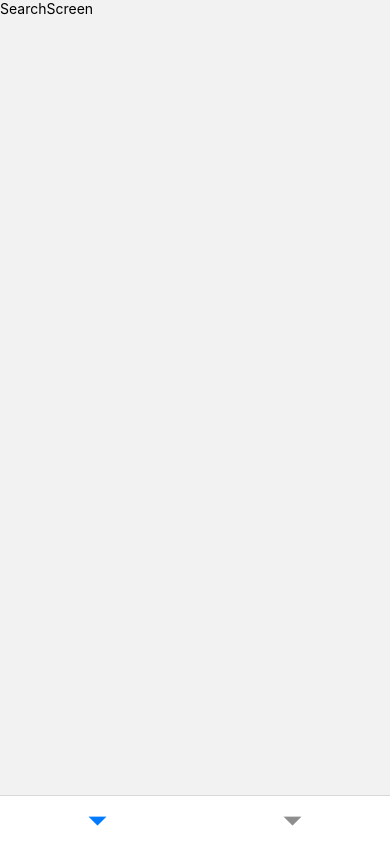
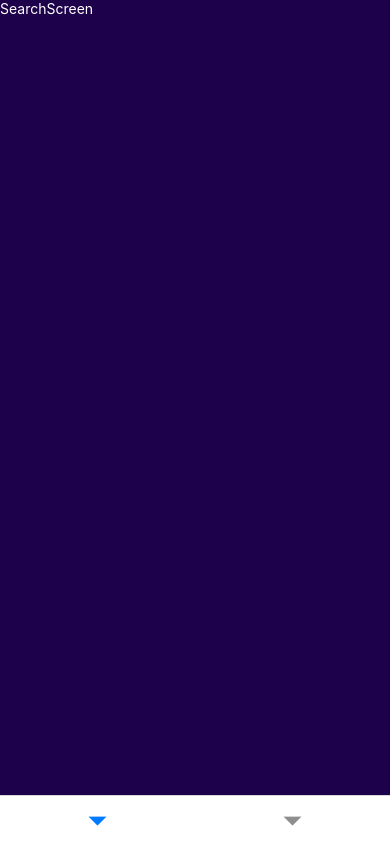
Before and after one commit to volchishka1/FlipTok, a React Native app: screen /MAIN_SCREEN in a window 390 px wide. Built offline with nearby package versions, Linux system fonts and the light colour scheme.

Commit message:
added style to SearchScreen

```diff
--- a/src/components/searchScreen/searchScreenComponent.tsx
+++ b/src/components/searchScreen/searchScreenComponent.tsx
@@ -4,8 +4,8 @@ import React from 'react';
 
 export const SearchScreenComponent = () => {
   return (
-    <View>
-      <Text>{'SearchScreen'}</Text>
+    <View style={{ backgroundColor: '#1d014b', flex: 1 }}>
+      <Text style={{ color: 'white' }}>{'SearchScreen'}</Text>
     </View>
   );
 };
```
